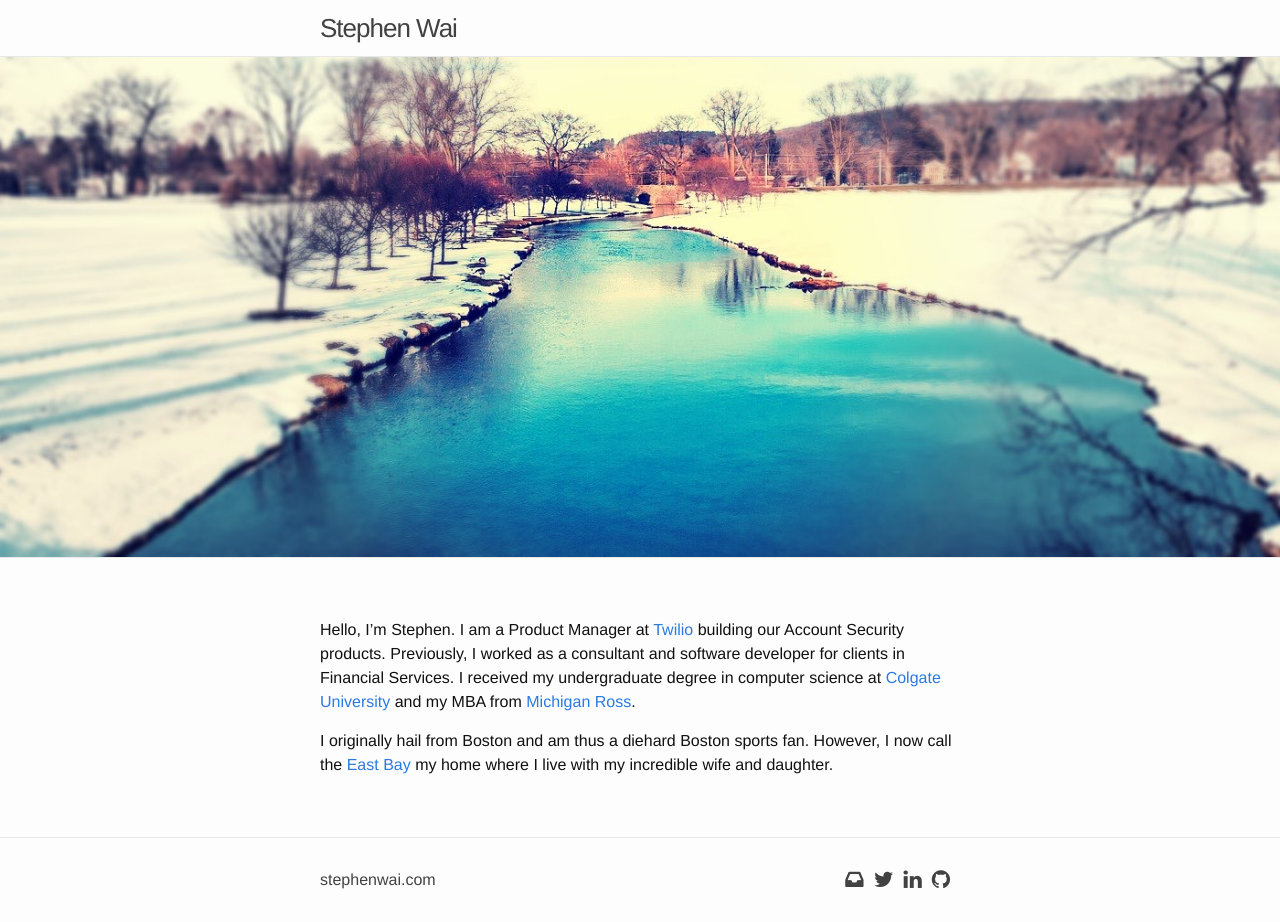
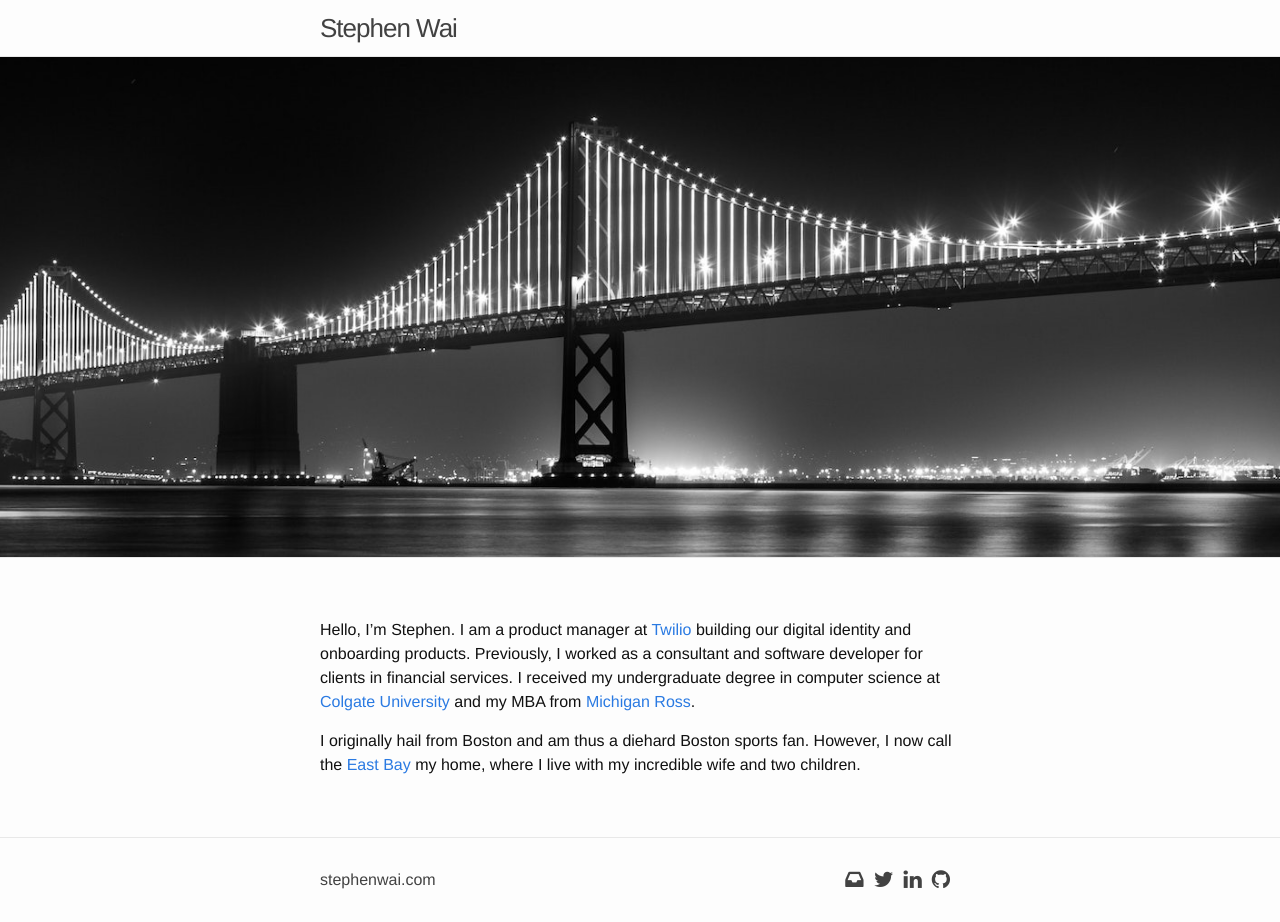
Before and after one commit to swaiing/swaiing.github.io, a Jekyll site: the page built from index.md, in a window 1280 px wide. Built offline with Jekyll 4.4.1, drawn with Linux system fonts in a browser that asks for light colours; nearby versions of some CDN libraries; comment, search, counter and statistics services are not loaded.

Commit message:
Updated bio, changed hero to dynamically change

```diff
--- a/_includes/footer.html
+++ b/_includes/footer.html
@@ -15,5 +15,14 @@
             </div>
         </div>
     </div>
-
+    <script>
+        var heroImages = new Array();
+        heroImages[0] = "background-image:url(/images/bg1.jpg)";
+        heroImages[1] = "background-image:url(/images/bg2.jpg)";
+        heroImages[2] = "background-image:url(/images/bg3.jpg)";
+        heroImages[2] = "background-image:url(/images/bg4.jpg)";
+        var heroImg = document.getElementById('herobg');
+        var randomImg = Math.floor(Math.random()*heroImages.length);
+        heroImg.style = heroImages[randomImg];
+      </script>
 </footer>
--- a/_layouts/default.html
+++ b/_layouts/default.html
@@ -8,7 +8,7 @@
     {% include header.html %}
 
     {% if page.hero %}
-    <div class="hero" style="background-image:url(/images/{{ page.hero }})"></div>
+    <div id="herobg" class="hero" style="background-image:url(/images/{{ page.hero }})"></div>
     {% endif %}
 
     <div class="page-content">
--- a/index.md
+++ b/index.md
@@ -1,8 +1,8 @@
 ---
 layout: page
-hero: bg3.jpg
+hero: bg1.jpg
 ---
 
-Hello, I'm Stephen. I am a Product Manager at [Twilio](http://www.twilio.com) building our Account Security products. Previously, I worked as a consultant and software developer for clients in Financial Services. I received my undergraduate degree in computer science at [Colgate University](http://colgate.edu) and my MBA from [Michigan Ross](https://michiganross.umich.edu/).
+Hello, I'm Stephen. I am a product manager at [Twilio](http://www.twilio.com) building our digital identity and onboarding products. Previously, I worked as a consultant and software developer for clients in financial services. I received my undergraduate degree in computer science at [Colgate University](http://colgate.edu) and my MBA from [Michigan Ross](https://michiganross.umich.edu/).
 
-I originally hail from Boston and am thus a diehard Boston sports fan. However, I now call the [East Bay](https://en.wikipedia.org/wiki/East_Bay) my home where I live with my incredible wife and daughter.
+I originally hail from Boston and am thus a diehard Boston sports fan. However, I now call the [East Bay](https://en.wikipedia.org/wiki/East_Bay) my home, where I live with my incredible wife and two children.
```
Also changed, not shown: images/bg4.jpg (added).
